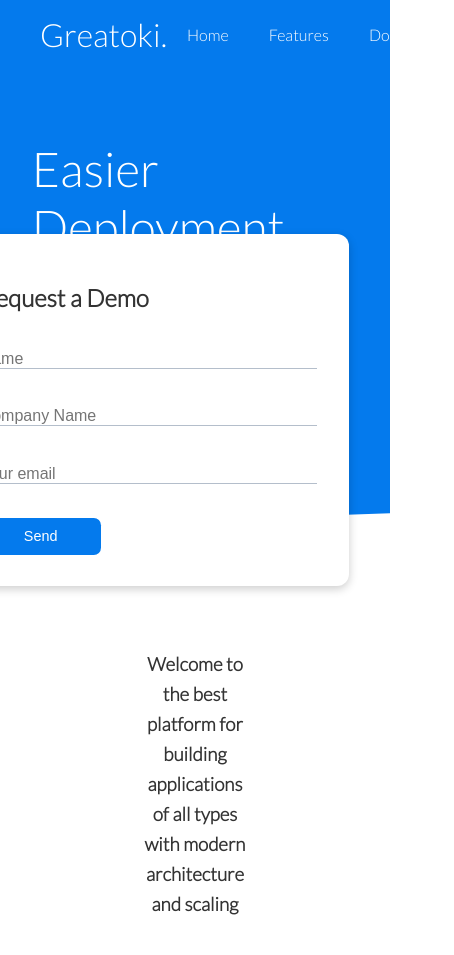
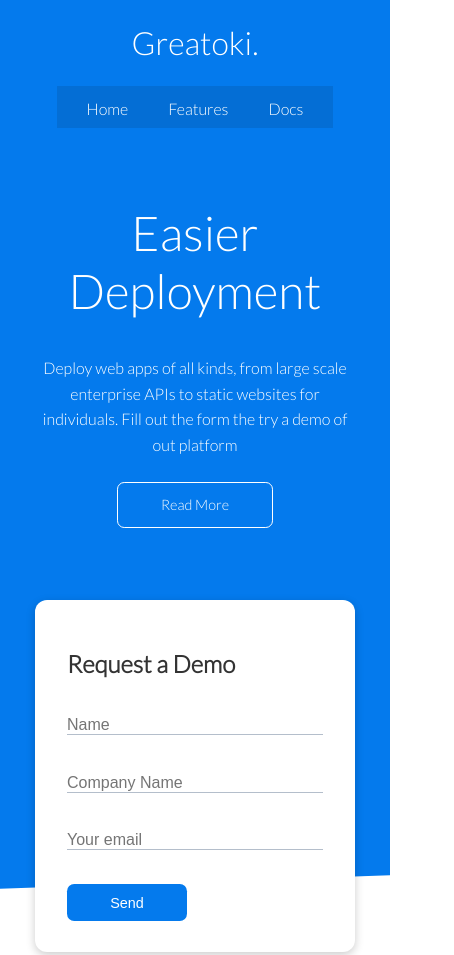
Before and after one commit to bytefulness/greatoki, a website: page index.html in a window 390 px wide. Shown: the top 955 px of the page, 454 px wide, since content can reach past the window. Drawn offline with Linux system fonts and the light colour scheme.

Commit message:
Added Responsiveness to Homepage

```diff
--- a/index.html
+++ b/index.html
@@ -19,7 +19,7 @@
     <header>
       <!-- Navbar -->
       <div class="navbar">
-        <div class="container flex-row">
+        <div class="container flex-row flex-column-m">
           <h1 class="logo">Greatoki.</h1>
           <nav>
             <ul class="navbar__nav">
@@ -39,7 +39,7 @@
       <!-- Showcase -->
       <section class="showcase">
         <div class="container grid">
-          <div class="showcase__test">
+          <div class="showcase__text">
             <h1 class="showcase__heading">Easier Deployment</h1>
             <p class="showcase__message">
               Deploy web apps of all kinds, from large scale enterprise APIs to
@@ -131,7 +131,7 @@
     </section>
 
     <!-- Extreme Cloud Hosting -->
-    <div class="cloud my-2 py-2 bg--primary">
+    <section class="cloud my-2 py-2 bg--primary">
       <div class="container grid">
         <div class="text-center">
           <h3 class="lg">Extreme Cloud Hosting</h3>
@@ -142,7 +142,7 @@
         </div>
         <img src="src/assets/images/cloud.png" alt="cloud" class="cloud__img" />
       </div>
-    </div>
+    </section>
 
     <!-- Languages -->
     <section class="languages">
--- a/src/scss/1-base/_mixins.scss
+++ b/src/scss/1-base/_mixins.scss
@@ -3,4 +3,20 @@
   flex-direction: $direction;
   justify-content: $justify-content;
   align-items: $align-items;
-} ;
+}
+
+// Breakpoints
+
+// Tablets and under
+@mixin tablet {
+  @media (max-width: $tablet) {
+    @content;
+  }
+}
+
+// Mobile Breakpoints
+@mixin mobile {
+  @media (max-width: $mobile) {
+    @content;
+  }
+}
--- a/src/scss/1-base/_utility.scss
+++ b/src/scss/1-base/_utility.scss
@@ -29,6 +29,14 @@
   font-size: 4rem;
 }
 
+.flex {
+  display: flex;
+  flex-direction: row;
+  justify-content: center;
+  align-items: center;
+  height: 100%;
+}
+
 .flex-row {
   // flex('flex', $direction, $justify-content, align-items)
   @include flex(row, center, center);
@@ -41,6 +49,13 @@
   height: 100%;
 }
 
+@include mobile {
+  .flex-column-m {
+    @include flex(column, center, center);
+    height: 100%;
+  }
+}
+
 .grid {
   display: grid;
   grid-template-columns: repeat(2, 1fr);
@@ -48,6 +63,18 @@
   justify-content: center;
   align-items: center;
   height: 100%;
+}
+
+@include tablet {
+  .grid,
+  section.showcase .grid,
+  section.stats .grid,
+  section.cli .grid,
+  section.cloud .grid,
+  footer.footer .grid {
+    grid-template-columns: 1fr;
+    grid-template-rows: 1fr;
+  }
 }
 
 .grid-3 {
--- a/src/scss/1-base/_variables.scss
+++ b/src/scss/1-base/_variables.scss
@@ -6,3 +6,7 @@ $color-light: #fff;
 $link: #fff;
 
 $font-stack: 'Lato', sans-serif;
+
+// Breakpoints Variables
+$tablet: 768px;
+$mobile: 500px;
--- a/src/scss/2-components/_navbar.scss
+++ b/src/scss/2-components/_navbar.scss
@@ -2,6 +2,10 @@
   background-color: $primary;
   color: $color-light;
   height: 4.375em;
+
+  @include mobile {
+    height: 8em;
+  }
 
   & .flex-row {
     justify-content: space-between;
@@ -9,6 +13,11 @@
 
   &__nav {
     display: flex;
+
+    @include mobile {
+      background-color: rgba(0, 0, 0, 0.1);
+      padding: 10px;
+    }
   }
 
   .nav__link {
--- a/src/scss/3-layouts/_cli.scss
+++ b/src/scss/3-layouts/_cli.scss
@@ -6,5 +6,10 @@
   & > *:first-child {
     grid-column: 1 / span 2;
     grid-row: 1 / span 2;
+
+    @include tablet {
+      grid-column: 1;
+      grid-row: 1;
+    }
   }
 }
--- a/src/scss/3-layouts/_showcase.scss
+++ b/src/scss/3-layouts/_showcase.scss
@@ -5,10 +5,21 @@
   // If there will need to position element in showcase
   position: relative;
 
+  @include tablet {
+    height: auto;
+
+    &__text {
+      text-align: center;
+      margin-top: 40px;
+    }
+  }
+
   & .grid {
     grid-template-columns: 55% 40%;
     // Remove overflow thus any items inside it can move from the constrait of parent
     overflow: visible;
+
+    // Added mobile version to utility of the grid.
   }
 
   & h1 {
@@ -27,6 +38,20 @@
     padding: 2em;
     justify-self: flex-end;
     z-index: 100;
+
+    @include tablet {
+      width: 25em;
+      top: 40px;
+      justify-self: center;
+      margin: auto;
+    }
+
+    @include mobile {
+      width: 20em;
+      top: 40px;
+      justify-self: center;
+      margin: auto;
+    }
 
     .form__title {
       font-weight: bold;
--- a/src/scss/3-layouts/_stats.scss
+++ b/src/scss/3-layouts/_stats.scss
@@ -1,5 +1,5 @@
 .stats {
-  padding: 6.25em;
+  padding: 6.25em 0;
 
   &__heading {
     max-width: 31.25em;
```
Also changed, not shown: dist/main.css, 1 other file.
